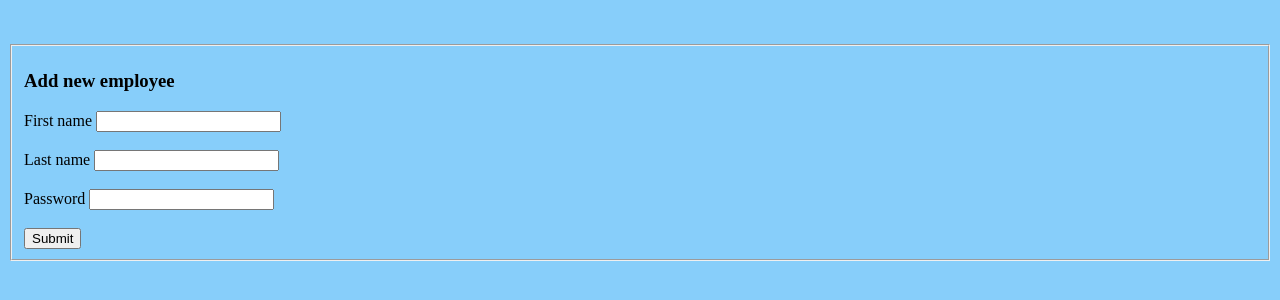
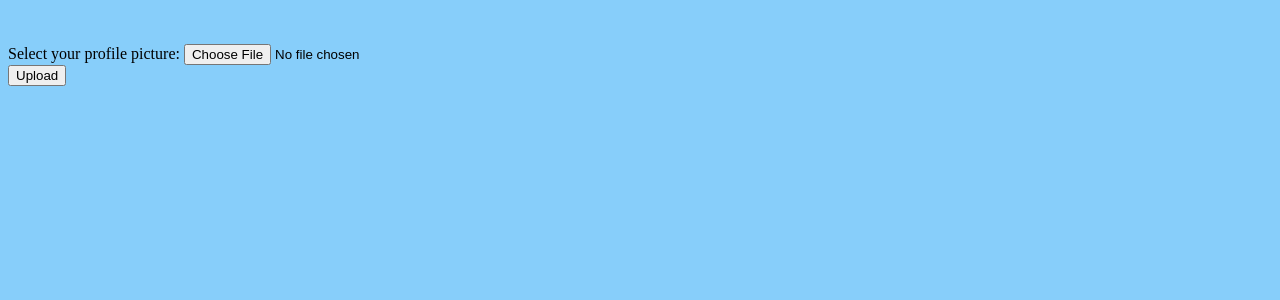
Before and after one commit to FYYHU/ezBraille, a website: page public/index.html in a window 1280 px wide. Drawn offline with Linux system fonts and the light colour scheme.

Commit message:
some file upload tests

```diff
--- a/package.json
+++ b/package.json
@@ -8,7 +8,8 @@
   "main": "index.js",
   "dependencies": {
     "braille": "^1.1.0",
-    "express": "^4.17.1"
+    "express": "^4.17.1",
+    "multer": "^1.4.3"
   },
   "scripts": {
     "start": "node index.js"
--- a/public/index.html
+++ b/public/index.html
@@ -8,23 +8,15 @@
     <body bgcolor="Lightskyblue">
     <br>
     <br>
-    <form action="/add
-    " method="POST">
-        <fieldset>
-          <h3>Add new employee</h3>
-          <label>First name</label>
-          <input type ="text" name="name" required>
-          <br><br>
-          <label>Last name</label>
-          <input type="text" name="email" required>
-          <br><br>
-          <label>Password</label>
-          <input type="password" name="password" required>
-          <br><br>
-          <button type ="submit">Submit</button>
-
-        </fieldset>
-      </form>
+    <form method="POST" action="/upload" enctype="multipart/form-data">
+      <div>
+          <label>Select your profile picture:</label>
+          <input type="file" name="text" accept=".text" />
+      </div>
+      <div>
+          <input type="submit" name="btn_upload_profile_pic" value="Upload" />
+      </div>
+  </form>
 
     </body>
     </html>
```
Also changed, not shown: index.js (+37 -1 lines), 1 other file.
